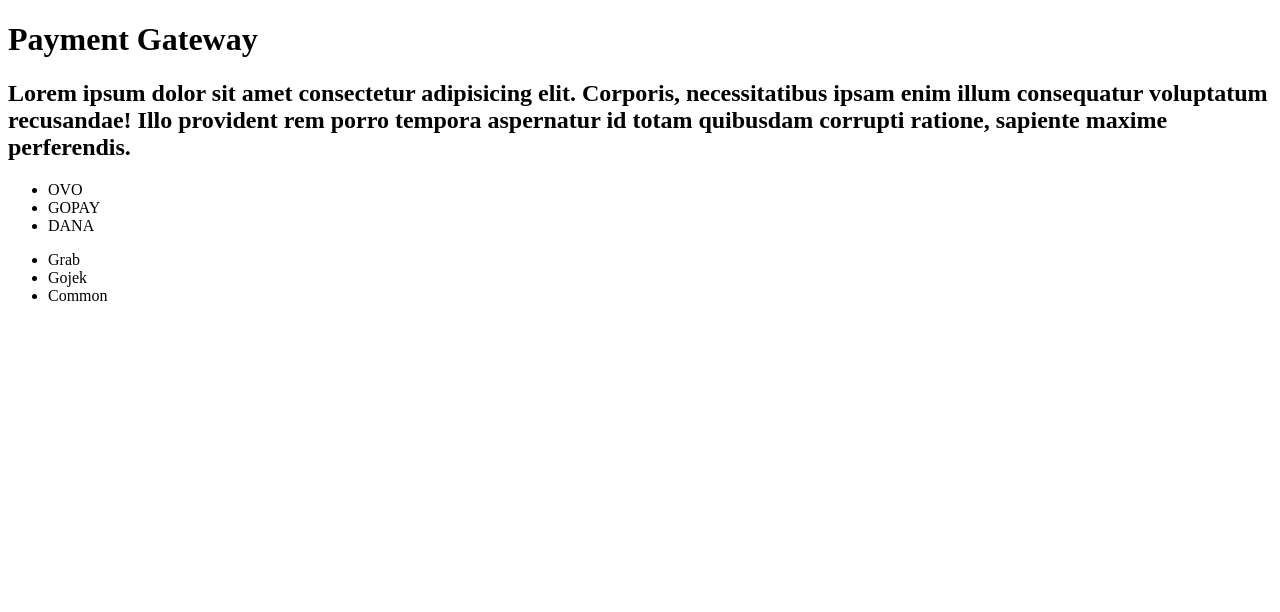
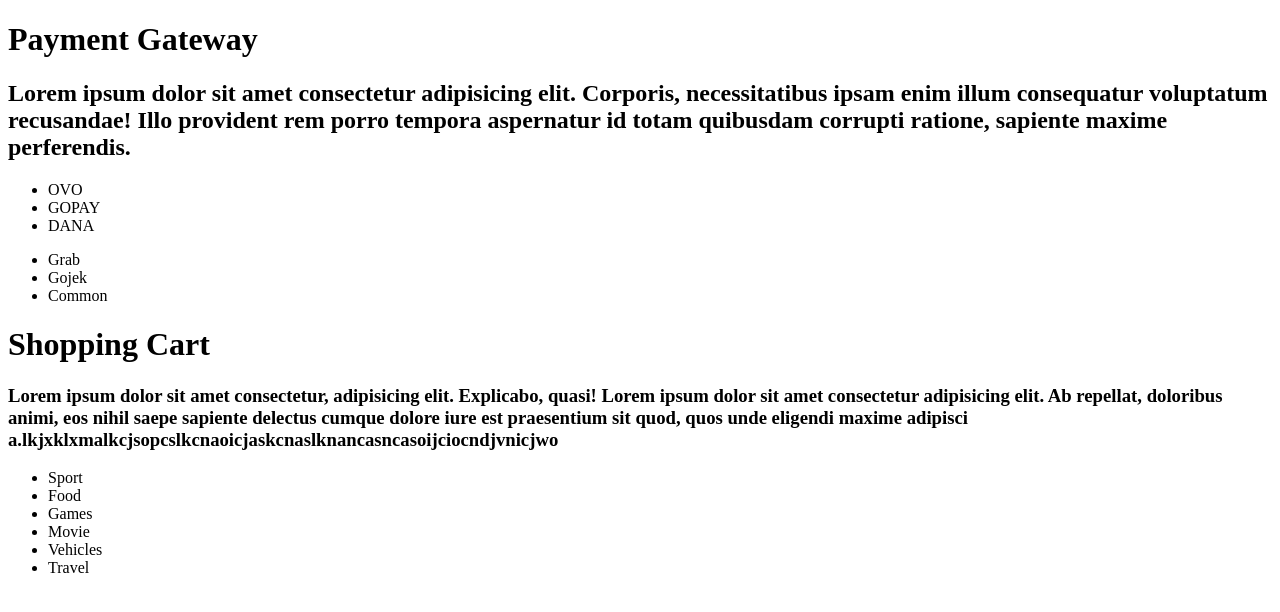
Before and after one commit to ryanrizki10/belajarGit, a plain HTML site: page index.html in a window 1280 px wide. Drawn offline with Linux system fonts and the light colour scheme.

Commit message:
Team a (#2)
* teamA(add coding 3)

* teamA(add coding 4)

```diff
--- a/index.html
+++ b/index.html
@@ -19,6 +19,16 @@
         <li>Gojek</li>
         <li>Common</li>
     </ul>
+    <h1>Shopping Cart</h1>
+    <h3>Lorem ipsum dolor sit amet consectetur, adipisicing elit. Explicabo, quasi! Lorem ipsum dolor sit amet consectetur adipisicing elit. Ab repellat, doloribus animi, eos nihil saepe sapiente delectus cumque dolore iure est praesentium sit quod, quos unde eligendi maxime adipisci a.lkjxklxmalkcjsopcslkcnaoicjaskcnaslknancasncasoijciocndjvnicjwo</h3>
+    <ul>
+        <li>Sport</li>
+        <li>Food</li>
+        <li>Games</li>
+        <li>Movie</li>
+        <li>Vehicles</li>
+        <li>Travel</li>
+    </ul>
 
 
     <!-- team A end-->
```
